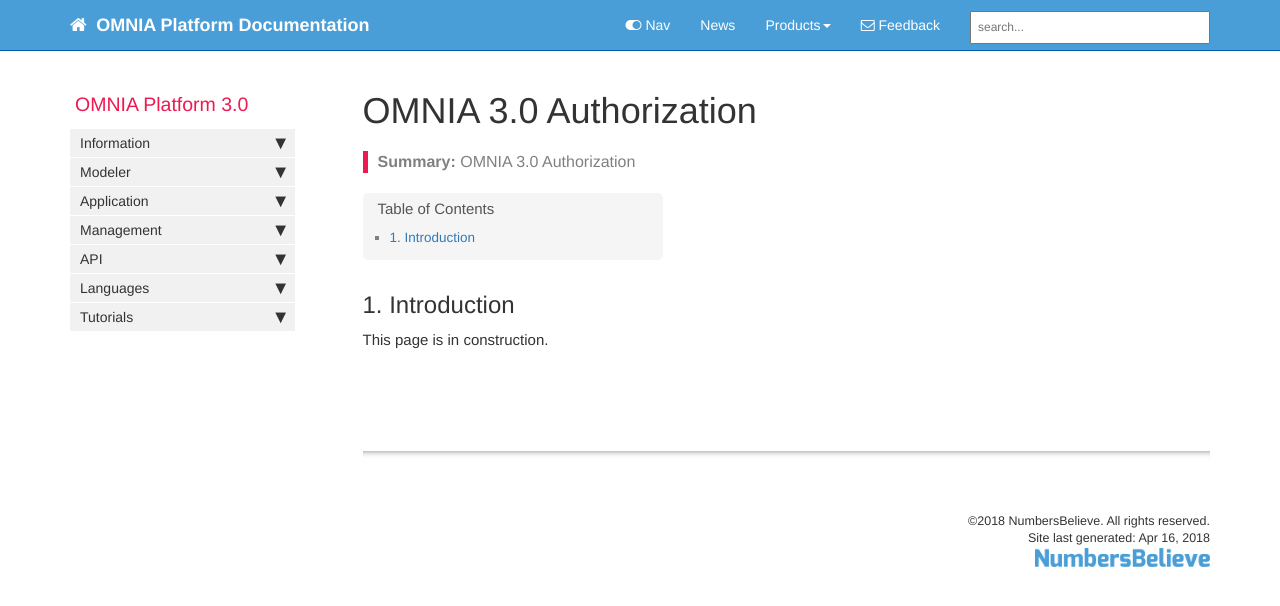
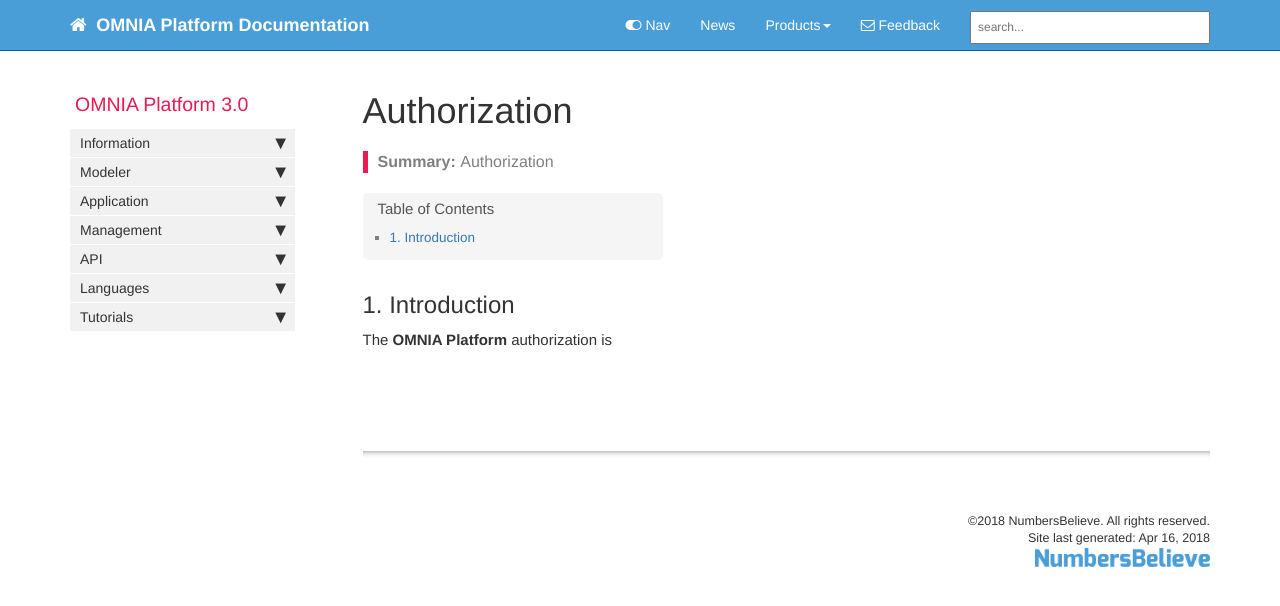
Before and after one commit to daniel8lopes/omnia3, a Jekyll site: the page built from docs/pages/omnia3/Authorization/omnia3_authorization.md, in a window 1280 px wide. Shown: the top 606 px of the page. Built offline with Jekyll 4.4.1, drawn with Linux system fonts in a browser that asks for light colours; nearby versions of some CDN libraries; comment, search, counter and statistics services are not loaded.

Commit message:
Added authz introduction

```diff
--- a/docs/pages/omnia3/Authorization/omnia3_authorization.md
+++ b/docs/pages/omnia3/Authorization/omnia3_authorization.md
@@ -1,7 +1,7 @@
 ---
-title: OMNIA 3.0 Authorization
+title: Authorization
 keywords: omnia3
-summary: "OMNIA 3.0 Authorization"
+summary: "Authorization"
 sidebar: omnia3_sidebar
 permalink: omnia3_authorization.html
 folder: omnia3
@@ -10,4 +10,4 @@ folder: omnia3
 
 ## 1. Introduction
 
-This page is in construction.
+The **OMNIA Platform** authorization is
```
